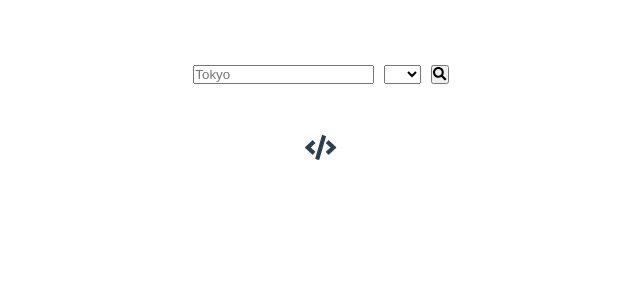
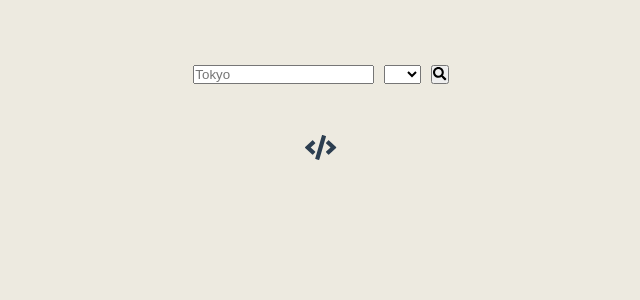
Before and after one commit to Andrsrz/weather-app, a Vue app: page / in a window 1280 px wide. Shown: the top 300 px of the page, without its empty margins (319-959 px from the left). Built offline with nearby package versions, Linux system fonts and the light colour scheme.

Commit message:
Add Background Color to Body

```diff
--- a/src/style/style.css
+++ b/src/style/style.css
@@ -3,6 +3,10 @@
 	padding: 0;
 }
 
+html, body {
+	background-color: #EDEAE0;
+}
+
 button {
 	cursor: pointer;
 }
```
